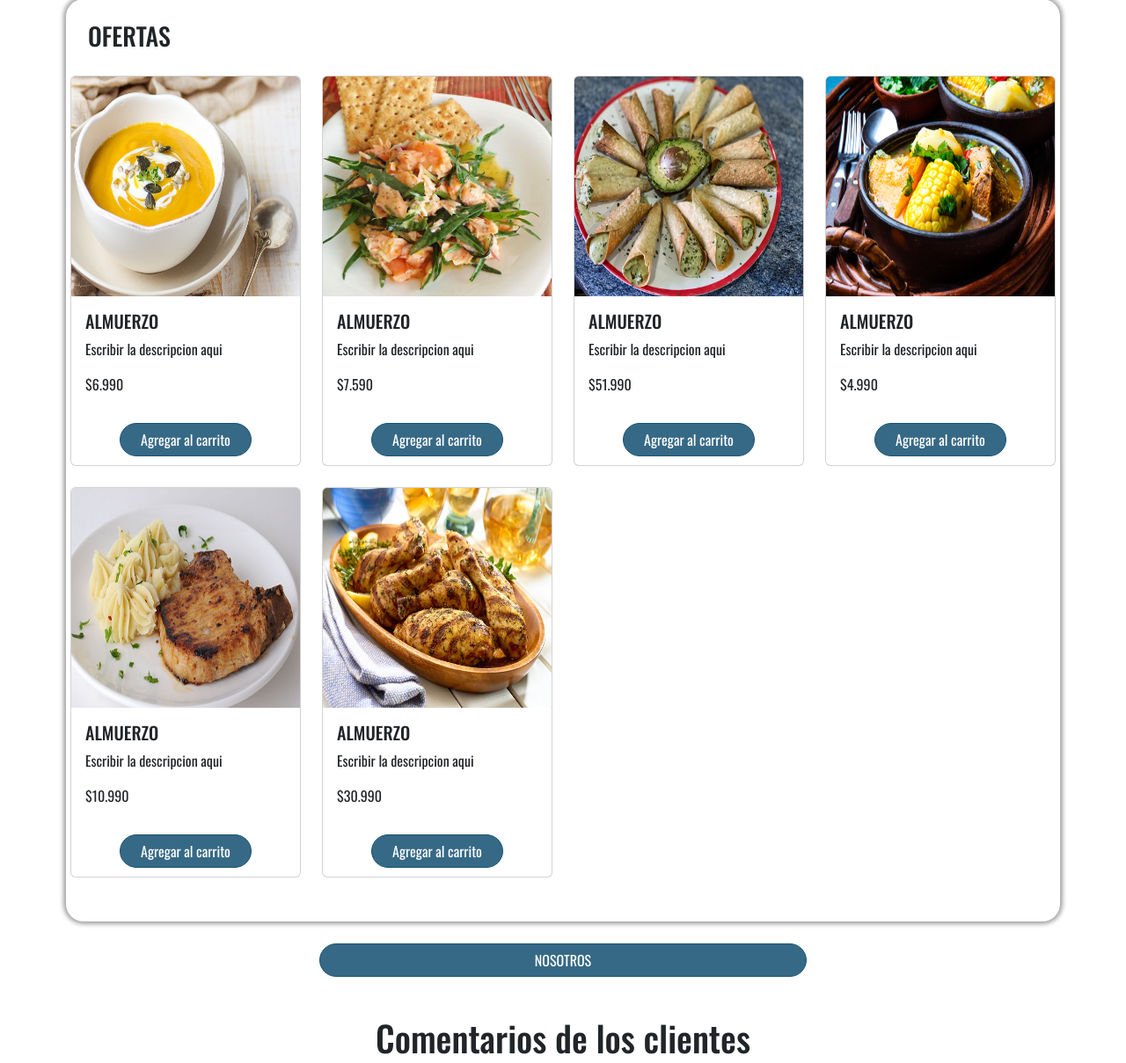
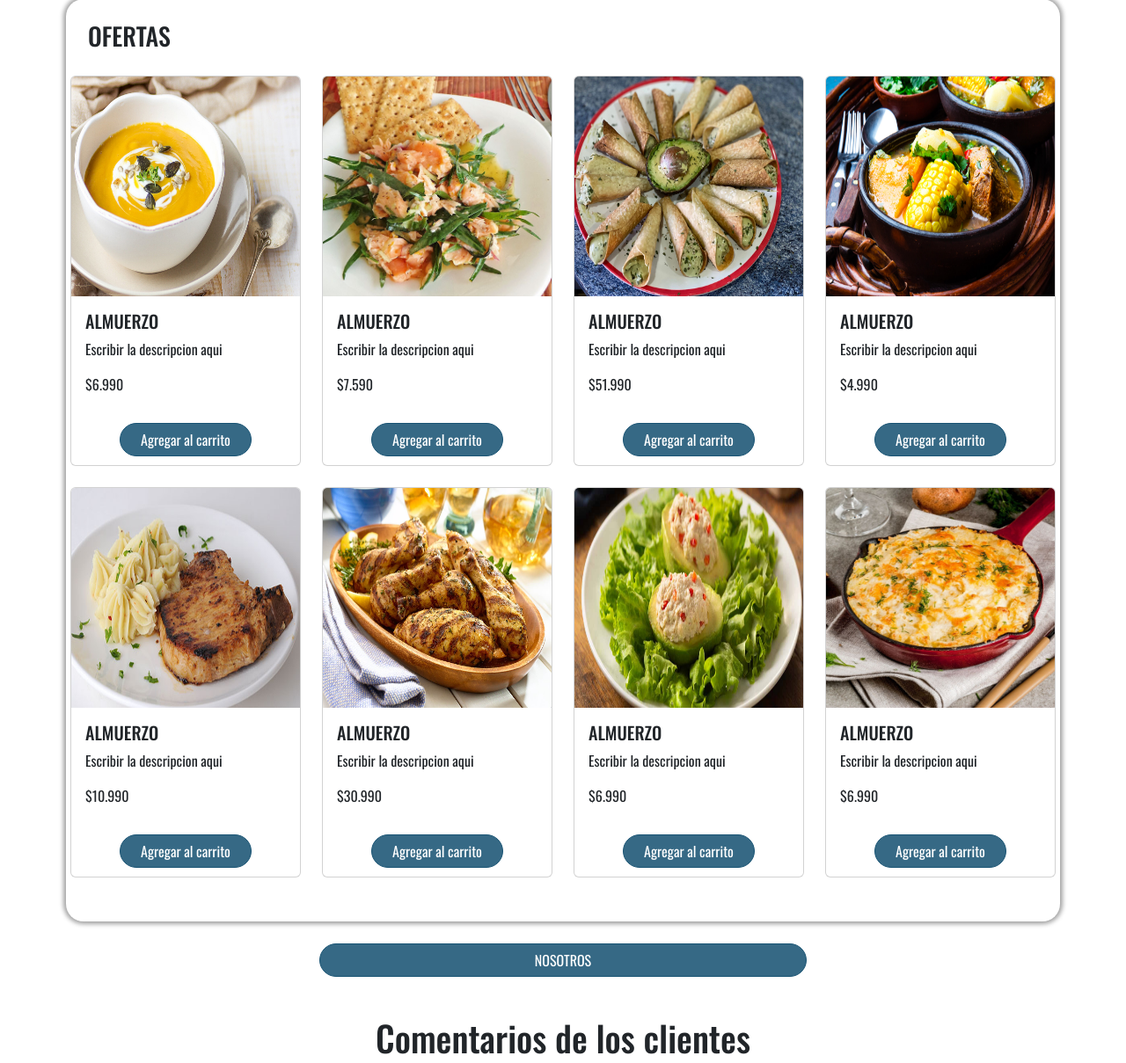
Before and after one commit to alanmartinez135/AlimentosSantiago, a Django app: page / in a window 1280 px wide. Shown: the part 1678-2887 px from the top of the page at 88% size. Run offline with Django 5.2, Linux system fonts and the light colour scheme.

Commit message:
Ofertas
Agregue las dos cartas faltantes

```diff
--- a/Alimentos_Santiago/templates/inicio.html
+++ b/Alimentos_Santiago/templates/inicio.html
@@ -382,6 +382,28 @@
                 <button type="button" class="btn btn-custom-purple producto-agregar" data-id="6"> Agregar al carrito</button>
               </div>
             </div>
+            <div class="col col-sm-6 col-md-4 col-lg-4 col-xl-3">
+              <div class="card h-100">
+                <img src="{% static 'img/palta-rellena-con-pollo.jpg'%}" class="card-img-top producto-imagen" alt="...">
+                <div class="card-body">
+                  <h5 class="card-title">ALMUERZO</h5>
+                  <p class="card-text">Escribir la descripcion aqui</p>
+                  <p class="producto-precio">$6.990</p>
+                </div>
+                <button type="button" class="btn btn-custom-purple producto-agregar" data-id="1">Agregar al carrito</button>
+              </div>
+            </div>
+            <div class="col col-sm-6 col-md-4 col-lg-4 col-xl-3">
+              <div class="card h-100">
+                <img src="{% static 'img/pastel-de-papas.jpg'%}" class="card-img-top producto-imagen" alt="...">
+                <div class="card-body">
+                  <h5 class="card-title">ALMUERZO</h5>
+                  <p class="card-text">Escribir la descripcion aqui</p>
+                  <p class="producto-precio">$6.990</p>
+                </div>
+                <button type="button" class="btn btn-custom-purple producto-agregar" data-id="1">Agregar al carrito</button>
+              </div>
+            </div>
           </div>
         </div>
       </div>
```
